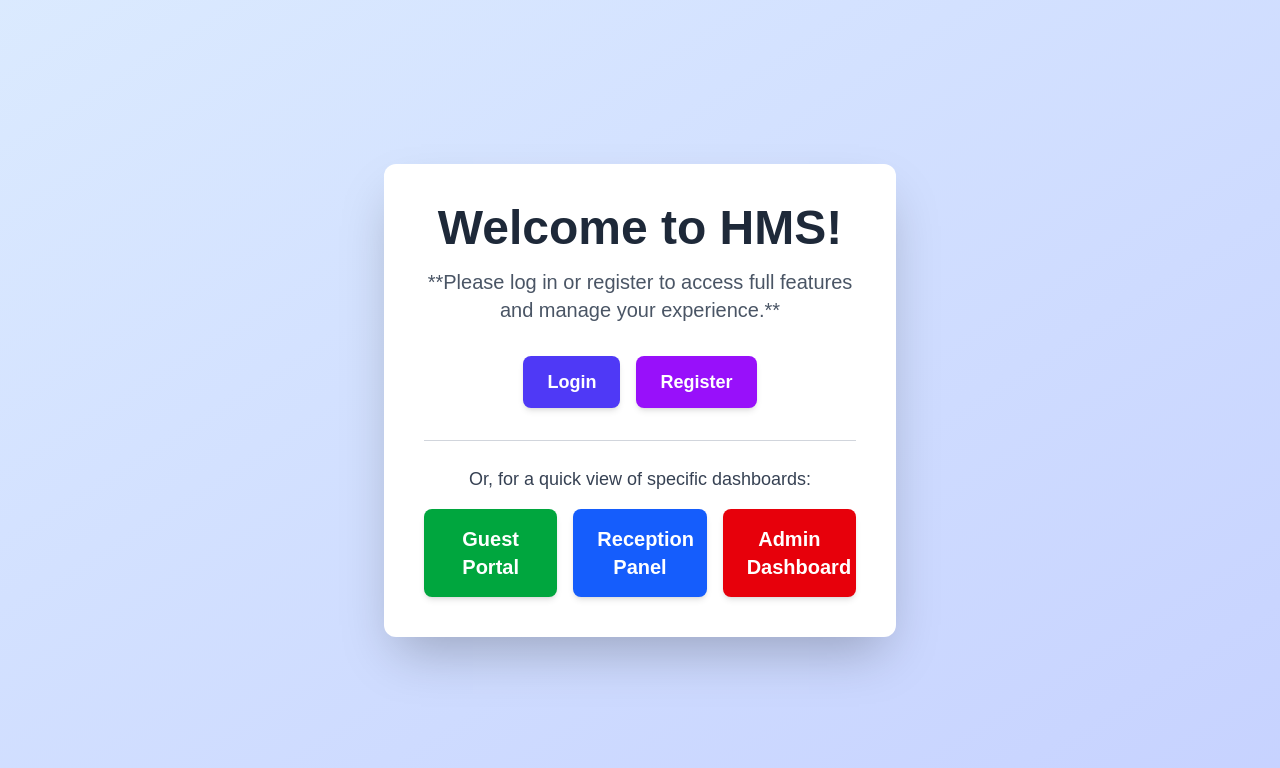
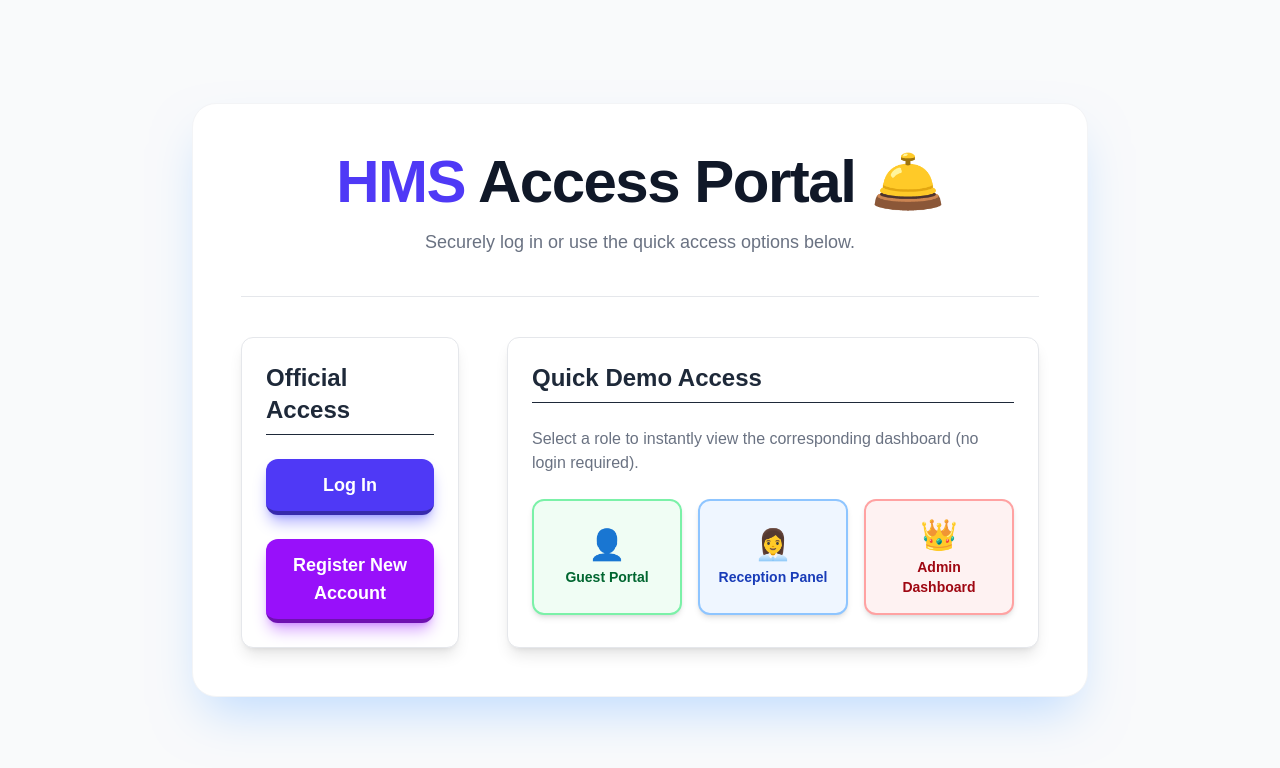
Before and after one commit to MikeWeDev/HMS-FRONT-END, a Next.js app: page / in a window 1280 px wide. Shown: the top 768 px of the page. Built offline with nearby package versions, Linux system fonts and the light colour scheme.

Commit message:
fixing the demo account og login page  an dadding new end point

```diff
--- a/app/page.tsx
+++ b/app/page.tsx
@@ -1,64 +1,132 @@
 'use client';
 import React from 'react';
-import Link from 'next/link'; // Import Link for navigation
+import Link from 'next/link';
+import { useRouter } from 'next/navigation'; // Assuming Next.js App Router
+
+// (Keep the handleDemoLogin function here, as it was in the previous fix)
+// ...
 
 export default function Home() {
+    const router = useRouter();
+
+    // [handleDemoLogin function content here (omitted for brevity, but should be included)]
+    const handleDemoLogin = async (role: string, redirectPath: string) => {
+        // ... (Your handleDemoLogin logic from the previous answer)
+        const existingUserId = localStorage.getItem('userId');
+        const existingUserRole = localStorage.getItem('userRole');
+
+        if (existingUserId && existingUserRole === role) {
+            router.push(redirectPath);
+            return;
+        }
+
+        try {
+            const response = await fetch('https://hms-backend-2k1m.onrender.com/api/auth/demo-login', {
+                method: 'POST',
+                headers: { 'Content-Type': 'application/json' },
+                body: JSON.stringify({ role }),
+            });
+
+            const data = await response.json();
+
+            if (response.ok) {
+                if (data.userId) {
+                    localStorage.setItem('userId', data.userId);
+                    localStorage.setItem('userRole', role);
+                }
+                router.push(redirectPath);
+            } else {
+                console.error('Demo Login failed:', data.message);
+                alert(`Demo login failed: ${data.message}`);
+            }
+        } catch (error) {
+            console.error('Network or system error during demo login:', error);
+            alert('A network error occurred. Ensure your Express server is running on localhost:5000.');
+        }
+    };
+
+
     return (
-    <div className="flex flex-col items-center justify-center min-h-screen bg-gradient-to-br from-blue-100 to-indigo-200  antialiased p-8">
+        // Increased max-width of the container and added padding for better space utilization
+        <div className="flex flex-col items-center justify-center min-h-screen bg-gray-50 antialiased p-4 sm:p-8">
 
-      <div className="bg-white rounded-xl shadow-2xl p-10 max-w-lg w-full text-center space-y-8 transform transition-all duration-300 hover:scale-105">
-        <h1 className="text-5xl font-extrabold text-gray-800 mb-4">
-          Welcome to HMS!
+            {/* 🔑 MAIN CARD: Increased max-width to accommodate side-by-side content */}
+            <div className="bg-white rounded-3xl shadow-2xl shadow-blue-200 p-8 sm:p-12 max-w-4xl w-full text-center border border-gray-100 transform transition-all duration-500 hover:shadow-3xl hover:shadow-indigo-300/50">
+
+                {/* 🔑 HEADER: Separated from the content sections below */}
+                <header className="mb-10">
+                    <h1 className="text-5xl sm:text-6xl font-black text-gray-900 mb-2 tracking-tight">
+                        <span className="text-indigo-600">HMS</span> Access Portal 🛎️
                     </h1>
-        <p className="text-xl text-gray-600 mb-8">
-          **Please log in or register to access full features and manage your experience.**
+                    <p className="text-lg text-gray-500 mt-4">
+                        Securely log in or use the quick access options below.
                     </p>
+                </header>
 
-        {/* Primary Authentication Section */}
-        <div className="flex flex-col sm:flex-row justify-center gap-4 mb-8">
+                <hr className="border-gray-200 mb-10" />
+
+                {/* 🔑 NEW: FLEX/GRID CONTAINER for Side-by-Side Sections */}
+                <div className="flex flex-col md:flex-row gap-8 lg:gap-12 text-left">
+
+                    {/* 4. PRIMARY AUTH SECTION (Login/Register) - Takes up 1/3 space on large screens */}
+                    <section className="flex-1 md:w-1/3 p-6 bg-white rounded-xl border border-gray-200 shadow-lg">
+                        <h2 className="text-2xl font-bold text-gray-800 mb-6 border-b pb-2">Official Access</h2>
+                        <div className="space-y-4 flex flex-col gap-2">
                             {/* Login Button */}
                             <Link href="/auth/login" passHref>
-            <button className="w-full sm:w-auto flex-1 bg-indigo-600 text-white py-3 px-6 rounded-lg text-lg font-bold shadow-md hover:bg-indigo-700 transition-all duration-200 transform hover:-translate-y-1 hover:shadow-lg">
-              Login
+                                <button className="w-full bg-indigo-600 text-white py-3 px-6 rounded-xl text-lg font-bold shadow-lg shadow-indigo-500/50 hover:bg-indigo-700 transition duration-300 hover:scale-[1.01] border-b-4 border-indigo-800">
+                                    Log In
                                 </button>
                             </Link>
 
                             {/* Register Button */}
                             <Link href="/auth/register" passHref>
-            <button className="w-full sm:w-auto flex-1 bg-purple-600 text-white py-3 px-6 rounded-lg text-lg font-bold shadow-md hover:bg-purple-700 transition-all duration-200 transform hover:-translate-y-1 hover:shadow-lg">
-              Register
+                                <button className="w-full bg-purple-600 text-white py-3 px-6 rounded-xl text-lg font-bold shadow-lg shadow-purple-500/50 hover:bg-purple-700 transition duration-300 hover:scale-[1.01] border-b-4 border-purple-800">
+                                    Register New Account
                                 </button>
                             </Link>
                         </div>
+                    </section>
 
-        {/* Secondary Access Section */}
-        <hr className="my-6 border-gray-300" />
-
-        <p className="text-lg text-gray-700 mb-4">
-          Or, for a quick view of specific dashboards:
+                    {/* 5. DEMO ACCESS SECTION - Takes up 2/3 space on large screens */}
+                    <section className="md:w-2/3 p-6 bg-white rounded-xl border border-gray-200 shadow-lg">
+                        <h2 className="text-2xl font-bold text-gray-800 mb-6 border-b pb-2">Quick Demo Access</h2>
+                        <p className="text-base text-gray-500 mb-6">
+                            Select a role to instantly view the corresponding dashboard (no login required).
                         </p>
 
-        <div className="grid grid-cols-1 md:grid-cols-2 lg:grid-cols-3 gap-4">
+                        {/* Button Grid */}
+                        <div className="grid grid-cols-1 sm:grid-cols-3 gap-4">
+
                             {/* Guest Portal Button */}
-          <Link href="/features/guest" passHref>
-            <button className="w-full bg-green-600 text-white py-4 px-6 rounded-lg text-xl font-bold shadow-md hover:bg-green-700 transition-all duration-200 transform hover:-translate-y-1 hover:shadow-lg">
-              Guest Portal
+                            <button
+                                onClick={() => handleDemoLogin('guest', '/features/guest')}
+                                className="flex flex-col items-center justify-center h-full p-4 bg-green-50 text-green-800 border-2 border-green-300 rounded-xl font-semibold shadow-md hover:bg-green-100 transition-all duration-200 transform hover:scale-[1.05]"
+                            >
+                                <span className="text-3xl mb-1">👤</span>
+                                <span className="text-sm font-bold">Guest Portal</span>
                             </button>
-          </Link>
 
                             {/* Receptionist Portal Button */}
-          <Link href="/features/receptionist" passHref>
-            <button className="w-full bg-blue-600 text-white py-4 px-6 rounded-lg text-xl font-bold shadow-md hover:bg-blue-700 transition-all duration-200 transform hover:-translate-y-1 hover:shadow-lg">
-              Reception Panel
+                            <button
+                                onClick={() => handleDemoLogin('receptionist', '/features/receptionist')}
+                                className="flex flex-col items-center justify-center h-full p-4 bg-blue-50 text-blue-800 border-2 border-blue-300 rounded-xl font-semibold shadow-md hover:bg-blue-100 transition-all duration-200 transform hover:scale-[1.05]"
+                            >
+                                <span className="text-3xl mb-1">👩‍💼</span>
+                                <span className="text-sm font-bold">Reception Panel</span>
                             </button>
-          </Link>
 
                             {/* Admin Portal Button */}
-          <Link href="/features/admine" passHref>
-            <button className="w-full bg-red-600 text-white py-4 px-6 rounded-lg text-xl font-bold shadow-md hover:bg-red-700 transition-all duration-200 transform hover:-translate-y-1 hover:shadow-lg">
-              Admin Dashboard
+                            <button
+                                onClick={() => handleDemoLogin('admin', '/features/admine')}
+                                className="flex flex-col items-center justify-center h-full p-4 bg-red-50 text-red-800 border-2 border-red-300 rounded-xl font-semibold shadow-md hover:bg-red-100 transition-all duration-200 transform hover:scale-[1.05]"
+                            >
+                                <span className="text-3xl mb-1">👑</span>
+                                <span className="text-sm font-bold">Admin Dashboard</span>
                             </button>
-          </Link>
+                        </div>
+                    </section>
+
                 </div>
             </div>
         </div>
```
Lines whose indentation alone changed are shown as unchanged.
